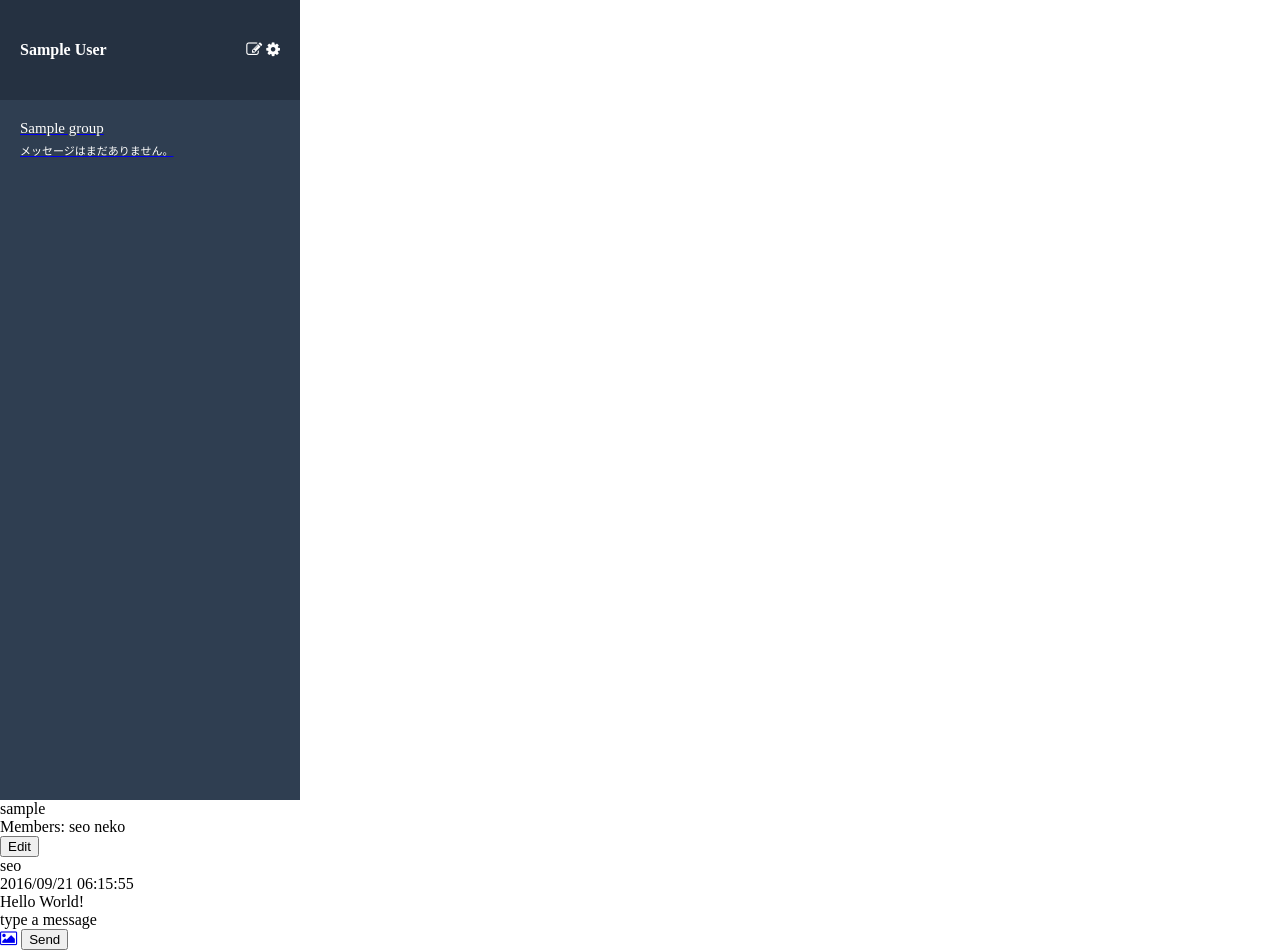
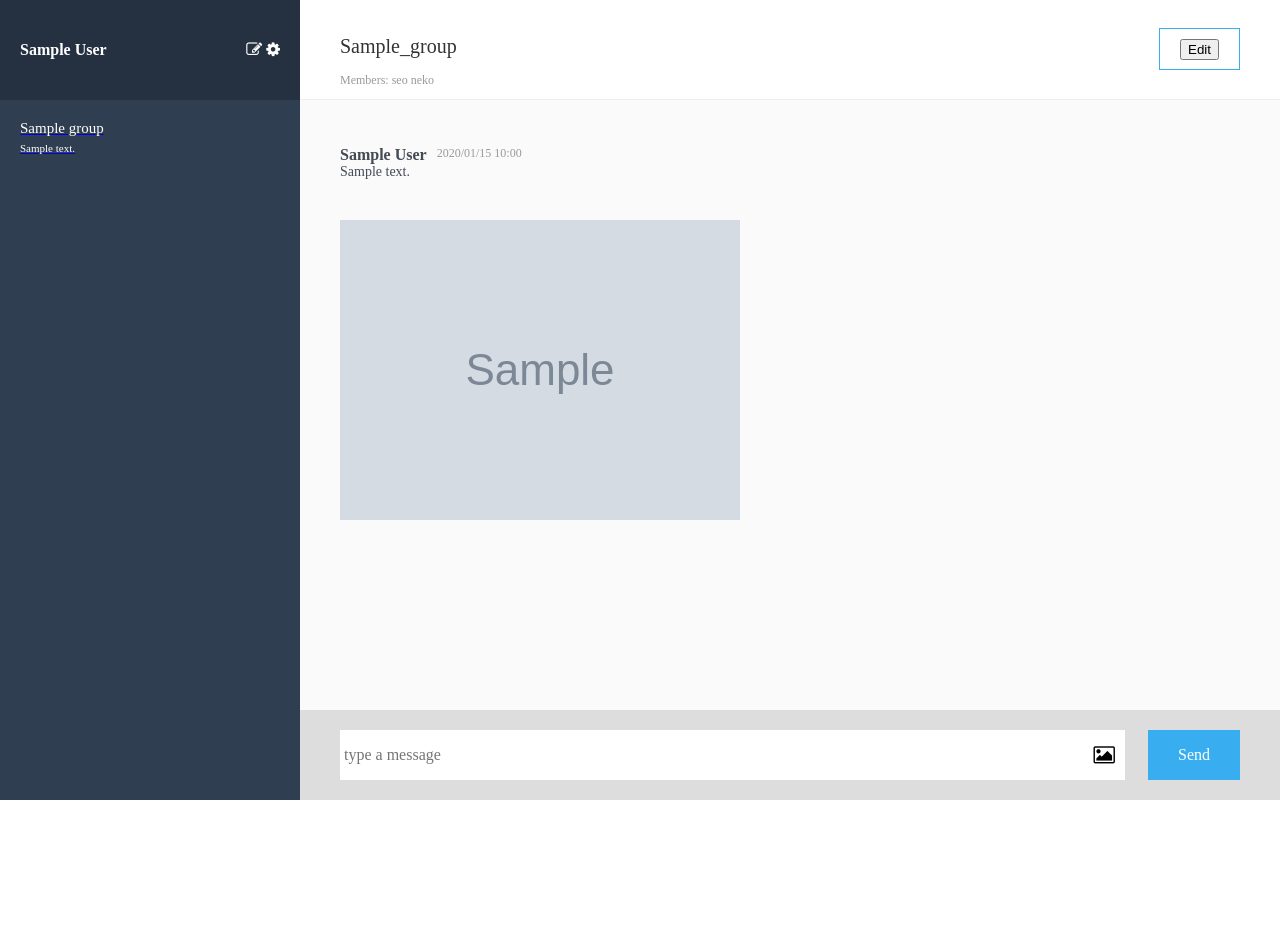
Before and after one commit to reikoyanagi/chat-space, a Rails app: page /groups/1/messages in a window 1280 px wide. After the commit the page ends 800 px from the top, so only its background shows below. Run offline with Rails 7, Linux system fonts and the light colour scheme; a user stored in the database is signed in; tables that the repository leaves empty hold one stand-in row (values such as "Sample post"); grey boxes marked "Sample" are stand-in pictures; style sheets or scripts are compiled from the project's sources; some libraries are stand-ins or nearby versions.

Commit message:
メッセージ機能の実装

```diff
--- a/app/assets/stylesheets/mixins/_mixin.scss
+++ b/app/assets/stylesheets/mixins/_mixin.scss
@@ -1 +1,4 @@
-@mixin flexbox{}
+@mixin flexbox{
+
+
+}
--- a/app/assets/stylesheets/modules/_chat.scss
+++ b/app/assets/stylesheets/modules/_chat.scss
@@ -1,6 +1,8 @@
 .chat {
-  width: calc(100% - 300px);
+  float: left;
+  width: calc(100vw - 300px);
   .header {
+    border-bottom:thin solid $space;
     box-sizing: border-box;
     height: 100px;
     padding: 0 40px;
@@ -36,12 +38,14 @@
       }
     }
   }
-
+}
 .messages {
+    float:left;
+    width:calc(100vw - 300px);
     background-color: #FAFAFA;
     box-sizing: border-box;
     padding: 46px 40px 0;
-    height: calc(100% - 100px - 90px);
+    height: calc(100vh - 190px);
   .message {
     .upper-message {
         display: flex;
@@ -56,6 +60,8 @@
           padding-left: 10px;
         }
       }
+    }
+  }
   .lower-message {
         margin-top: 10px;
         &__content {
@@ -64,34 +70,47 @@
           margin-bottom: 40px;
         }
       }
-    }
-  }
+
+
 
 .form {
+    float:right;
     background-color: #DDDDDD;
     box-sizing: border-box;
     height: 90px;
-    padding: 20px 50px 20px 40px;
+    width: calc(100vw - 300px);
+    position: relative;
+
     &__message {
       border: none;
-      float: left;
+      position: absolute;
+      top: 20px;
+      left: 40px;
       height: 50px;
-      width: calc(100% - 150px);
+      width: calc(100vw - 495px);
     }
     &__mask {
-      background-color: $white;
-      float: left;
-      height: 50px;
-      padding-right: 10px;
-      &__image {
+      height: 90px;
+      width: calc(100vw - 300px);
+      float:right;
+    }
+    .image2 {
+        position: absolute;
+        right: 165px;
         font-size: 20px;
-        line-height: 50px;
+        line-height: 90px;
+        // .image2{
+        //   position: absolute;
+
+        // }
       }
     .hidden {
         display: none;
       }
-    }
     &__submit {
+      position: absolute;
+      right:40px;
+      top: 20px;
       background-color: $light_blue;
       border: none;
       color: $white;
@@ -102,4 +121,3 @@
       padding: 0 30px;
     }
   }
-}
--- a/app/assets/stylesheets/modules/_side_bar.scss
+++ b/app/assets/stylesheets/modules/_side_bar.scss
@@ -1,4 +1,5 @@
 .side-bar {
+  float:left;
   box-sizing: border-box;
   color: $white;
   width: 300px;
--- a/app/controllers/messages_controller.rb
+++ b/app/controllers/messages_controller.rb
@@ -1,9 +1,28 @@
 class MessagesController < ApplicationController
+  before_action :set_group
 
 def index
+    @message = Message.new
+    @messages = @group.messages.includes(:user)
 end
 
 def create
+    @message = @group.messages.new(message_params)
+    if @message.save
+      redirect_to group_messages_path(@group), notice: 'メッセージが送信されました'
+    else
+      @messages = @group.messages.includes(:user)
+      flash.now[:alert] = 'メッセージを入力してください。'
+      render :index
+    end
 end
+  private
 
+  def message_params
+    params.require(:message).permit(:content, :image).merge(user_id: current_user.id)
+  end
+
+  def set_group
+    @group = Group.find(params[:group_id])
+  end
 end
--- a/app/models/group.rb
+++ b/app/models/group.rb
@@ -1,5 +1,16 @@
 class Group < ApplicationRecord
   has_many :group_users
   has_many :users, through: :group_users
+  has_many :messages
   validates :name, presence: true
+
+
+
+  def show_last_message
+    if (last_message = messages.last).present?
+      last_message.content? ? last_message.content : '画像が投稿されています'
+    else
+      'まだメッセージはありません。'
+    end
+  end
 end
--- a/app/views/messages/_chat.html.haml
+++ b/app/views/messages/_chat.html.haml
@@ -1,17 +1,31 @@
-.header
-  .header__group-title1 sample
-  .header__group-members1 Members: seo neko
-  %button.edit{:type => "edit"} Edit
+.chat
+  .header
+    .left-header
+      .left-header__title sample
+      .left-header__members Members: seo neko
+    .right-header
+      %button{:type => "edit"} Edit
 
 
-.message-list
-  .message-list__membername1 seo
-  .message-list__created-at 2016/09/21 06:15:55
-  .message-list__message1 Hello World!
+  .messages
+    .message
+      .upper-message
+        .upper-message__user-name
+        = @message.user.name
+        .upper-message__date
+        = message.created_at.strftime("%Y/%m/%d %H:%M")
+      .lower-message
+        - if message.content.present?
+        .lower-message__content
+         = message.content
+    = image_tag message.image.url, class: 'lower-message__image' if message.image.present?
 
 
-.input-message
-  .input-message__input{:type => "text"}
-  .input-message__input-placeholder type a message
-  %a.input-message__input-image{ :href => 'http://google.co.jp', :id => 'anchor3' }#{fa_icon 'image'}
-  %button.send{:type => "submit"} Send
+.form
+  = form_for [@group, @message] do |f|
+    = f.text_field :content, class: 'form__message', placeholder: '  type a message'
+    .form__mask
+      = f.label :image, class: 'form__mask__image' do
+        = fa_icon 'picture-o', class: 'icon'
+        = f.file_field :image, class: 'hidden'
+    = f.submit 'Send', class: 'form__submit'
--- /dev/null
+++ b/app/views/messages/_message.html.haml
@@ -0,0 +1,11 @@
+.message
+  .upper-message
+    .upper-message__user-name
+      = message.user.name
+    .upper-message__date
+      = message.created_at.strftime("%Y/%m/%d %H:%M")
+  .lower-meesage
+    - if message.content.present?
+      %p.lower-message__content
+        = message.content
+    = image_tag message.image.url, class: 'lower-message__image' if message.image.present?
--- a/app/views/messages/index.html.haml
+++ b/app/views/messages/index.html.haml
@@ -16,6 +16,23 @@
           .group__name
             = group.name
           .group__message
-            メッセージはまだありません。
+            = group.show_last_message
+.chat
+  .header
+    .left-header
+      .left-header__title
+        Sample_group
+      .left-header__members Members: seo neko
+    .right-header
+      %button{:type => "edit"} Edit
+.messages
+  = render @messages
 
-= render :partial => "chat"
+.form
+  = form_for [@group, @message] do |f|
+    = f.text_field :content, class: 'form__message', placeholder: ' type a message'
+    .form__mask
+    = f.label :image, class: 'form__mask__image' do
+      = fa_icon 'picture-o', class: 'image2'
+    = f.file_field :image, class: 'hidden'
+    = f.submit 'Send', class: 'form__submit'
--- a/app/views/shared/_side_bar.html.haml
+++ b/app/views/shared/_side_bar.html.haml
@@ -16,4 +16,4 @@
           .group__name
             = group.name
           .group__message
-            メッセージはまだありません。
+            = group.show_last_message
--- a/config/routes.rb
+++ b/config/routes.rb
@@ -1,8 +1,8 @@
 Rails.application.routes.draw do
   devise_for :users
   root "groups#index"
-  resources :users, only: [:index, :edit, :update]
+  resources :users, only: [:edit, :update]
   resources :groups, only: [:new, :create, :edit, :update] do
-  resources :messages, only: [:index]
+  resources :messages, only: [:index, :create]
   end
 end
```
Also changed, not shown: app/models/message.rb (added, +7 -0 lines), app/uploaders/image_uploader.rb (added, +47 -0 lines), db/migrate/20190320094905_create_messages.rb (added, +11 -0 lines), db/migrate/20190320111021_create_messages.rb (added, +11 -0 lines), Gemfile, Gemfile.lock, db/schema.rb. Lines whose indentation alone changed are shown as unchanged.
